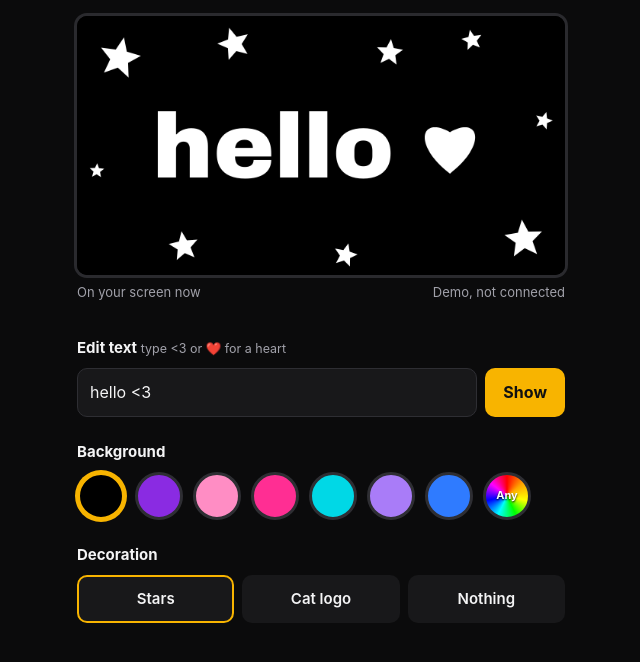
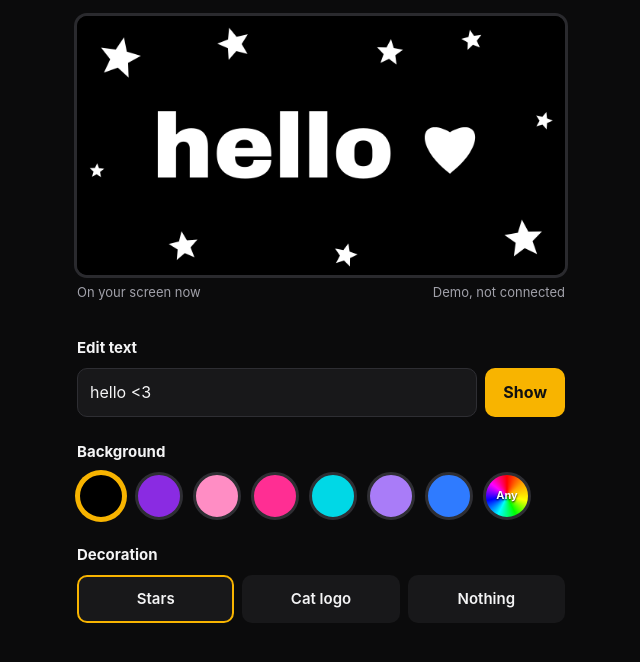
Before and after one commit to catherpiee/ESP32YAP, a plain HTML site: page web/index.html in a window 1280 px wide. Shown: the whole page, without its empty margins (319-959 px from the left). Drawn offline with Linux system fonts and the light colour scheme; files whose address does not match are found by name.

Commit message:
Remove the heart hint under Edit text

```diff
--- a/web/index.html
+++ b/web/index.html
@@ -44,7 +44,7 @@
   <p class="note"><span>On your screen now</span><span id="mode"></span></p>
 </div>
 
-<h2>Edit text <small>type &lt;3 or ❤️ for a heart</small></h2>
+<h2>Edit text</h2>
 <div class="field">
   <input type="text" id="text" autocomplete="off" enterkeyhint="send" aria-label="Edit text">
   <button class="go" id="show">Show</button>
```
